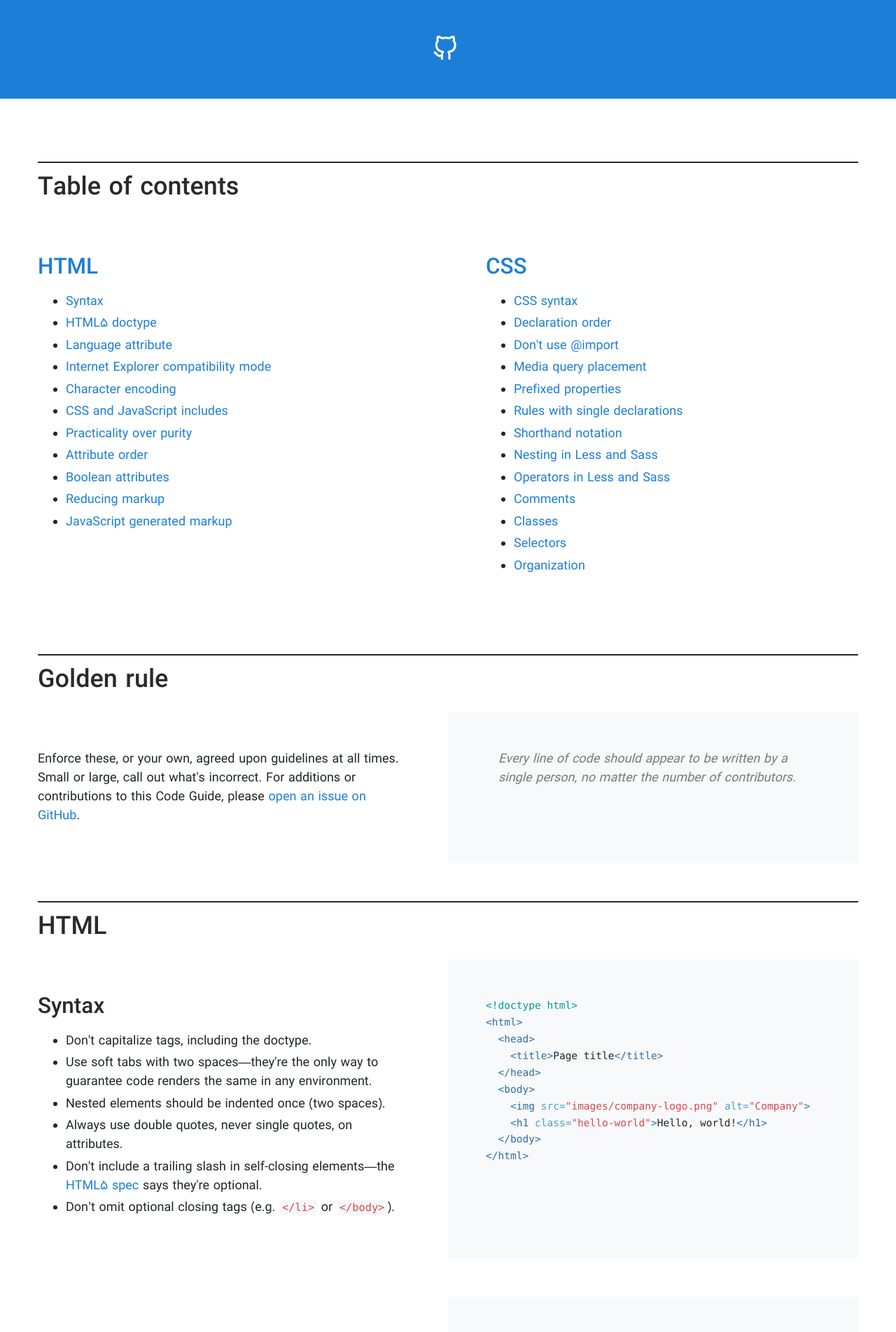
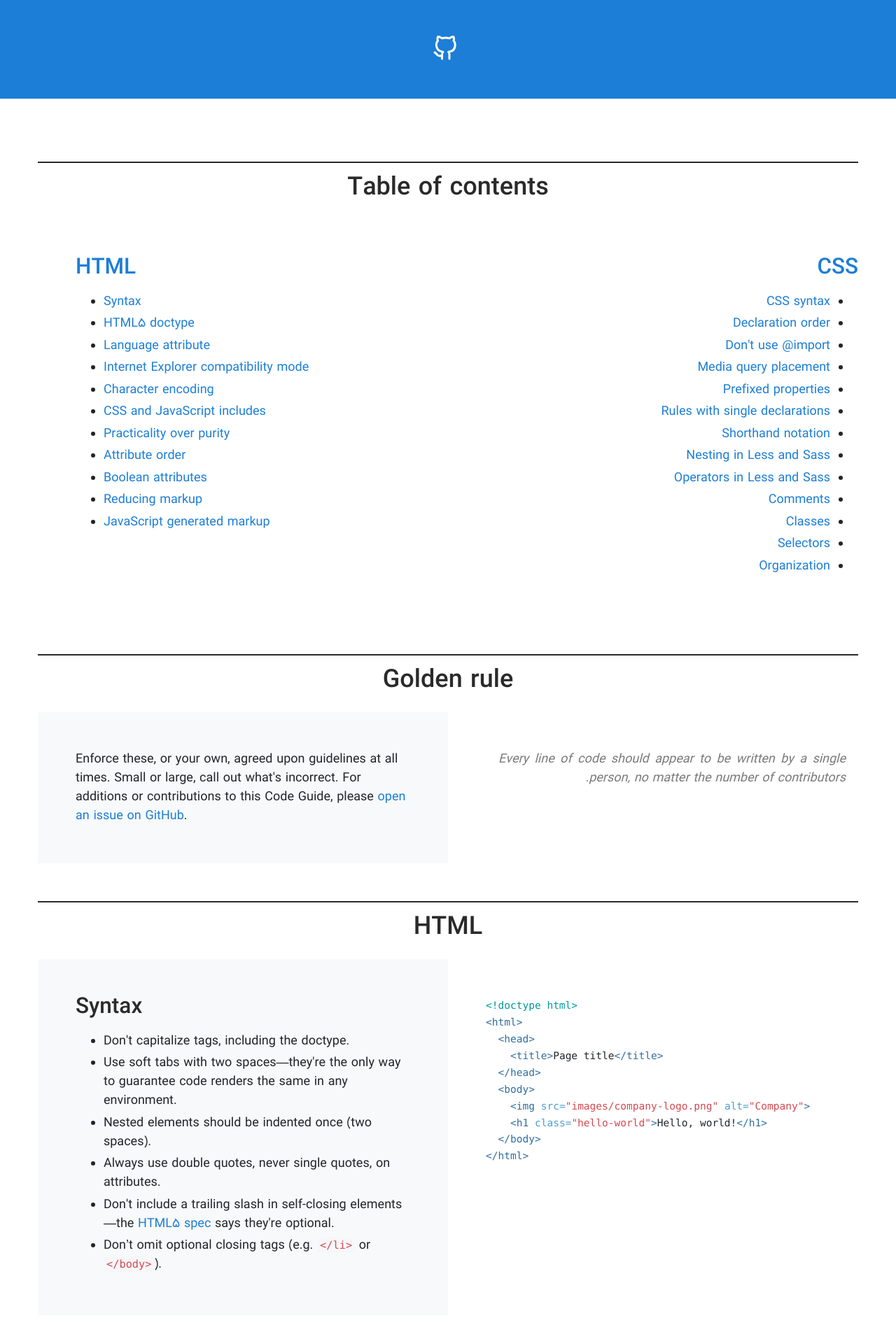
Before and after one commit to hatamiarash7/Code-Guide, a Jekyll site: the page built from index.html, in a window 1280 px wide. Shown: the part 306-2210 px from the top of the page at 70% size. Built offline with Jekyll 4.4.1, drawn with Linux system fonts in a browser that asks for light colours; cached includes are drawn as plain includes.

Commit message:
change style

```diff
--- a/_sass/arash.scss
+++ b/_sass/arash.scss
@@ -126,3 +126,27 @@ body, p, h1, h2, h3, h4, h5, h6, small {
 .masthead-links {
   text-align: center;
 }
+
+h2 {
+  text-align: center;
+}
+
+.col + .col {
+  p {
+    text-align: justify;
+    text-align-last: right;
+  }
+
+  code {
+    direction: ltr;
+  }
+
+  p, h3, h4, a, ul, li {
+    direction: rtl;
+  }
+}
+
+#html-practicality div h3, #html-practicality div p, #html-javascript div h3, #html-javascript div p {
+  text-align: right;
+  direction: rtl;
+}
--- a/_sass/style.scss
+++ b/_sass/style.scss
@@ -241,16 +241,17 @@ pre {
 }
 
 .col {
-  margin-bottom: 1.5rem;
+  padding: 2rem;
+  background-color: #f8f9fa;
 }
 
-.col p {
+.col + .col p {
   max-width: 40rem;
 }
 
 .col + .col {
-  padding: 2rem;
-  background-color: #f8f9fa;
+  margin-bottom: 1.5rem;
+  background-color: white;
 }
 
 @media (min-width: 48em) {
@@ -259,22 +260,20 @@ pre {
     width: 100%;
     table-layout: fixed;
   }
-  .col {
+  .col + .col {
     display: table-cell;
-    padding: 3rem 3rem 3rem 0;
+    padding: 3rem 0 3rem 3rem;
     vertical-align: top;
   }
-  .col + .col {
+  .col {
     border-top: 0;
     padding: 3rem;
   }
 }
 
-// Make the ToC a whole section
-.toc .col + .col {
+.toc .col {
   background-color: #fff;
 }
-
 
 //
 // Sections
```
